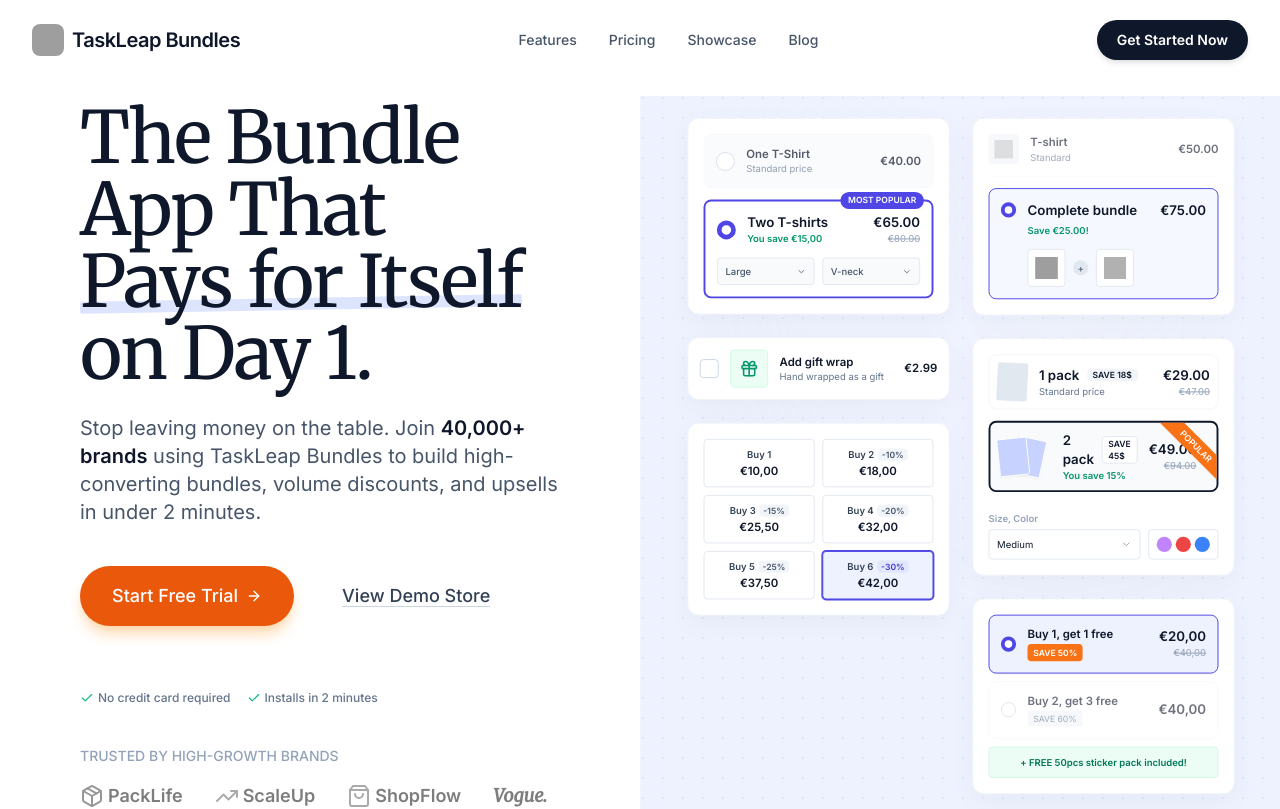
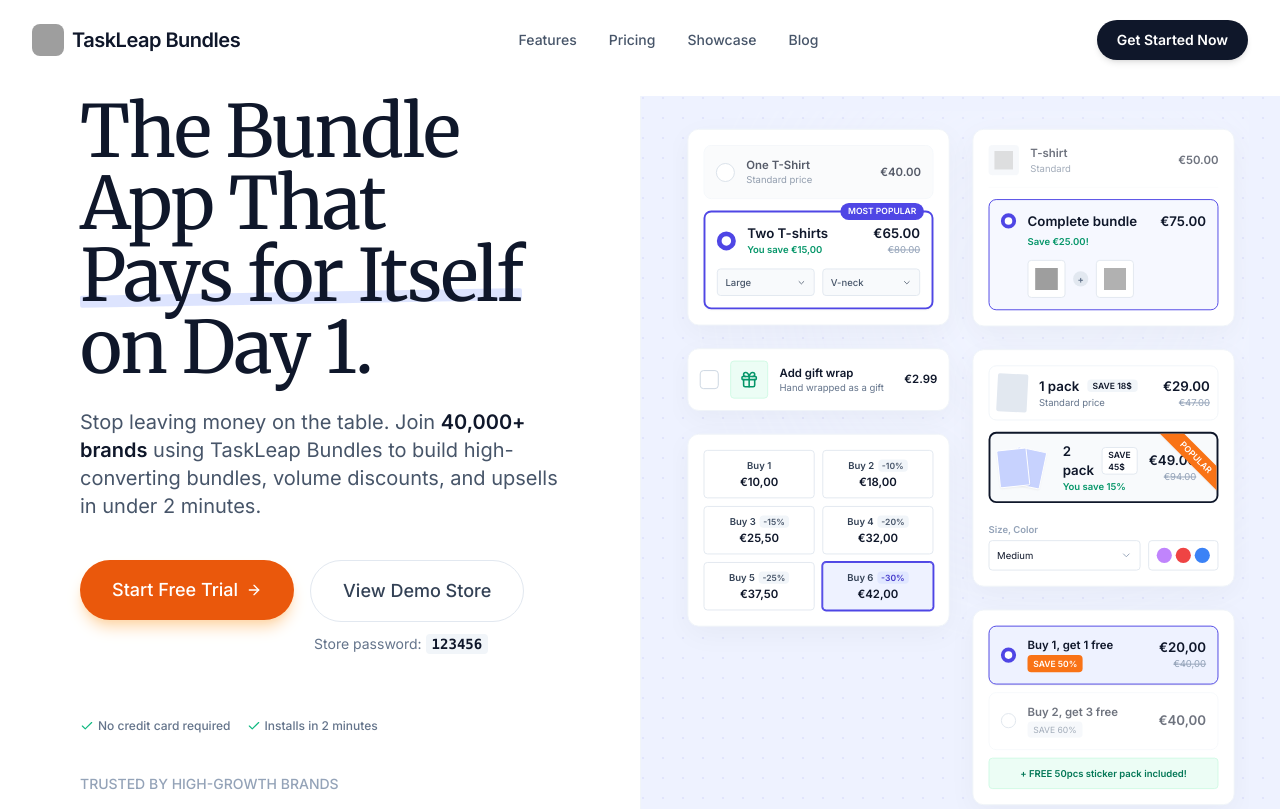
Before and after one commit to jcob-sikorski/aov-booster-landing, a React (Vite) app: page / in a window 1280 px wide. Shown: the top 809 px of the page. Built offline with nearby package versions, Linux system fonts and the light colour scheme; grey boxes are pictures that could not be loaded; the HTML template or start-up script is replaced by a standard one.

Commit message:
added link to demo store

```diff
--- a/src/LandingPage.jsx
+++ b/src/LandingPage.jsx
@@ -1616,7 +1616,7 @@
                             Join 40,000+ merchants using TaskLeap to create seamless bundle offers and upsells. Setup takes less than 2 minutes.
                         </p>
 
-                        <div className="flex flex-col sm:flex-row items-center justify-center gap-4">
+                        <div className="flex flex-col sm:flex-row items-start justify-center gap-4">
                             {/* Linked CTA */}
                             <motion.a
                                 href="https://apps.shopify.com/taskleap-bundles"
@@ -1629,15 +1629,23 @@
                                 Start 14-Day Free Trial
                             </motion.a>
 
-                            {/* Live Demo Button */}
-                            <motion.button
+                            {/* Live Demo Wrapper */}
+                            <div className="flex flex-col items-center w-full sm:w-auto">
+                                <motion.a
+                                    href="https://taskleap-bundles.myshopify.com/"
+                                    target="_blank"
+                                    rel="noopener noreferrer"
                                     whileHover={{ scale: 1.05 }}
                                     whileTap={{ scale: 0.95 }}
                                     className="w-full sm:w-auto px-8 py-4 rounded-full font-bold text-lg text-white border border-slate-700 hover:bg-slate-800 transition-all flex items-center justify-center gap-2"
                                 >
                                     <span className="w-2 h-2 rounded-full bg-emerald-400 animate-pulse"></span>
                                     View Live Demo
-                            </motion.button>
+                                </motion.a>
+                                <p className="text-xs text-slate-400 mt-3 font-medium">
+                                    Store password: <span className="text-white font-mono bg-slate-800 px-1.5 py-0.5 rounded">123456</span>
+                                </p>
+                            </div>
                         </div>
 
                         <div className="mt-8 flex flex-col sm:flex-row items-center justify-center gap-2 sm:gap-6 text-sm text-slate-400 font-medium">
@@ -2312,7 +2320,7 @@
                 Stop leaving money on the table. Join <span className="font-semibold text-slate-900">40,000+ brands</span> using TaskLeap Bundles to build high-converting bundles, volume discounts, and upsells in under 2 minutes.
               </motion.p>
 
-              <motion.div variants={heroTextVariant} className="flex flex-col sm:flex-row gap-4 mb-16">
+              <motion.div variants={heroTextVariant} className="flex flex-col sm:flex-row gap-4 mb-16 items-start">
                 <a
                     href="https://apps.shopify.com/taskleap-bundles"
                     target="_blank"
@@ -2323,9 +2331,25 @@
                     Start Free Trial
                     </Button>
                 </a>
-                <Button variant="ghost" className="!py-4 !px-8 !text-lg underline decoration-slate-300 underline-offset-4 hover:decoration-slate-900 w-full sm:w-auto">
+
+                <div className="flex flex-col w-full sm:w-auto">
+                <a
+                    href="https://taskleap-bundles.myshopify.com/"
+                    target="_blank"
+                    rel="noopener noreferrer"
+                    className="inline-block w-full"
+                >
+                    <Button
+                    variant="ghost"
+                    className="!py-4 !px-8 !text-lg w-full sm:w-auto bg-slate-50 hover:bg-slate-100 rounded-full border border-slate-200 transition-colors"
+                    >
                     View Demo Store
                     </Button>
+                </a>
+                <p className="text-sm text-slate-500 mt-3 ml-1 text-center sm:text-left">
+                    Store password: <span className="font-mono font-bold text-slate-900 bg-slate-100 px-1.5 py-0.5 rounded">123456</span>
+                </p>
+                </div>
               </motion.div>
 
               <motion.div variants={fadeInUp} className="flex flex-col sm:flex-row items-start sm:items-center gap-4 text-xs font-medium text-slate-500 mb-10">
```
Lines whose indentation alone changed are shown as unchanged.
